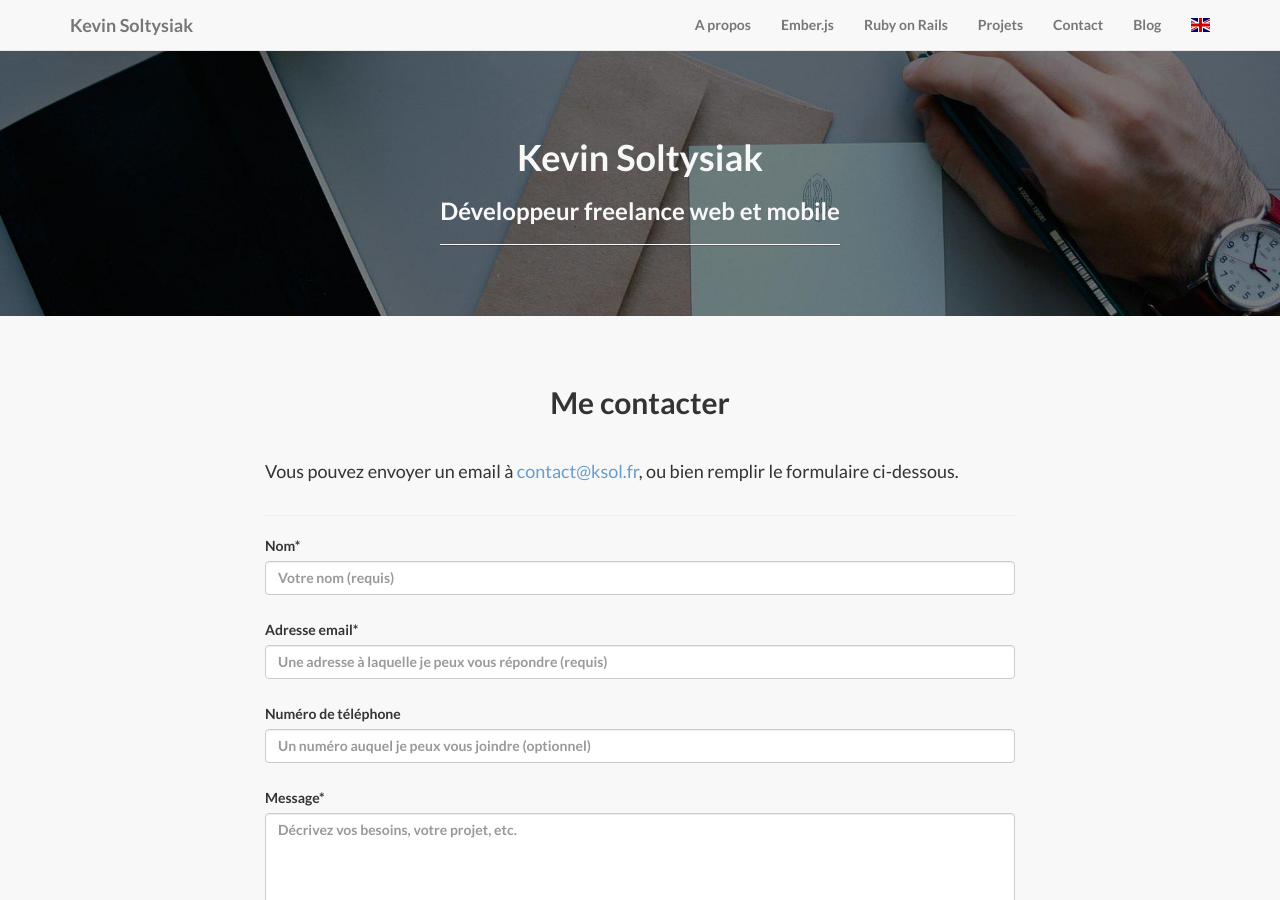
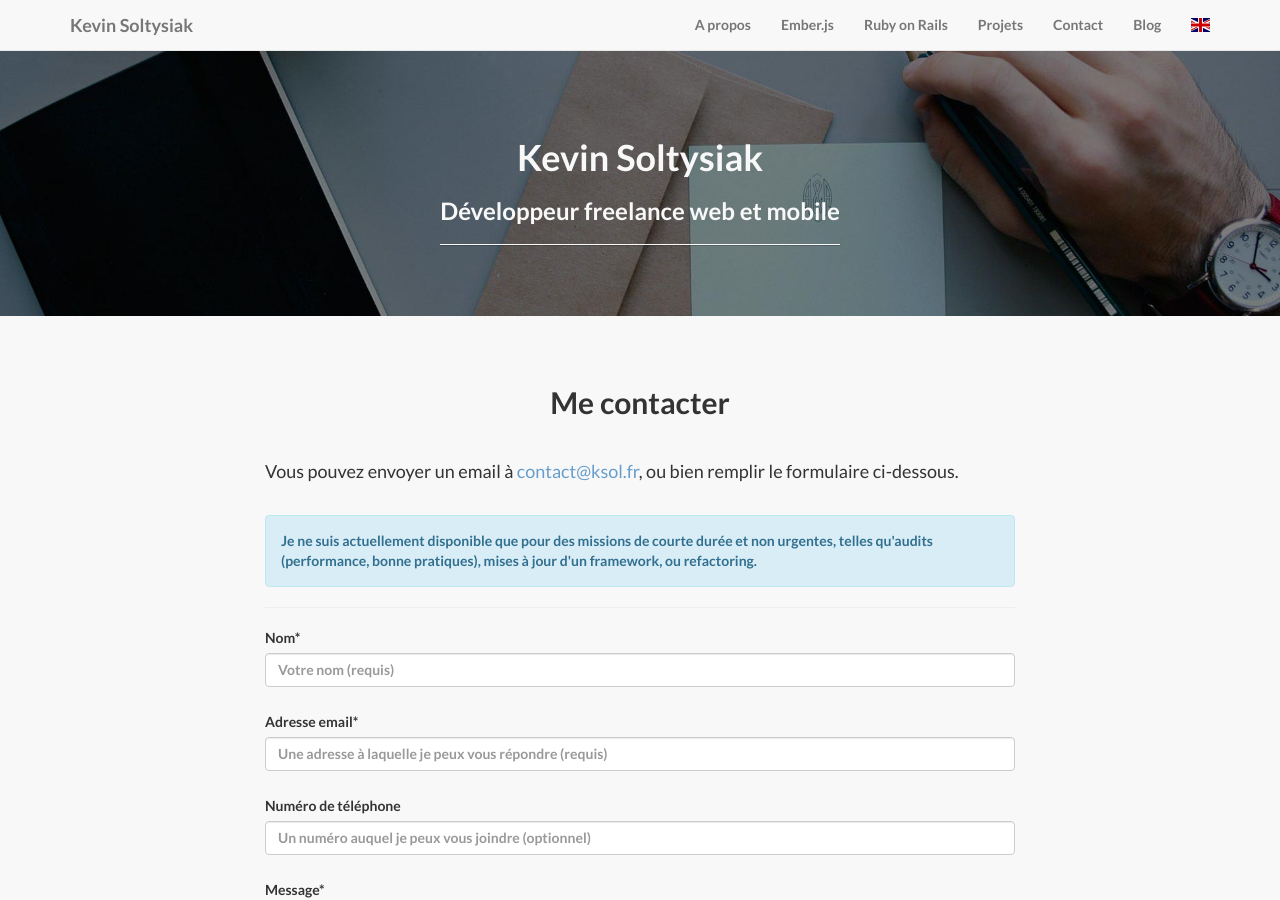
Before and after one commit to ksol/ksol.github.io, a Jekyll site: the page built from fr/contact/index.html, in a window 1280 px wide and 900 px high. Built offline with Jekyll 4.4.1, drawn with Linux system fonts in a browser that asks for light colours; nearby versions of some CDN libraries.

Commit message:
Availability disclaimer

```diff
--- a/contact/index.html
+++ b/contact/index.html
@@ -18,6 +18,9 @@ frLink: /fr/contact
         <p class="lead" style="margin:30px 0;">
           Send an email to <a href="mailto:contact@ksol.fr">contact@ksol.fr</a> or fill the form below.
         </p>
+        <div class="alert alert-info">
+          I am currently available only for (very) short and non-urgent missions with a limited scope, such as auditing (performance, best practices), framework upgrades, or refactoring.
+        </div>
         <hr>
         <form name="sentMessage" id="contactForm" novalidate  accept-charset="UTF-8">
           <div class="row control-group">
--- a/fr/contact/index.html
+++ b/fr/contact/index.html
@@ -18,6 +18,9 @@ enLink: /contact
         <p class="lead" style="margin:30px 0;">
           Vous pouvez envoyer un email à <a href="mailto:contact@ksol.fr">contact@ksol.fr</a>, ou bien remplir le formulaire ci-dessous.
         </p>
+        <div class="alert alert-info">
+          Je ne suis actuellement disponible que pour des missions de courte durée et non urgentes, telles qu'audits (performance, bonne pratiques), mises à jour d'un framework, ou refactoring.
+        </div>
         <hr>
         <form name="sentMessage" id="contactForm" novalidate  accept-charset="UTF-8">
           <div class="row control-group">
```
